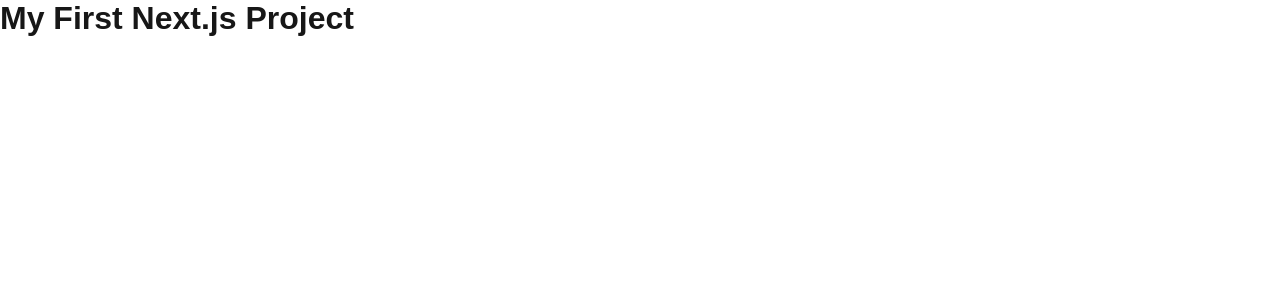
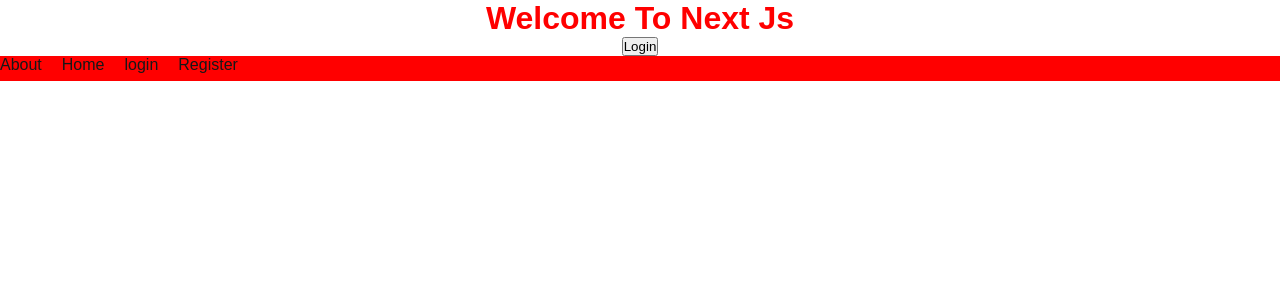
Before and after one commit to manidharreddy26/nextjs_practice, a Next.js app: page / in a window 1280 px wide. Shown: the top 300 px of the page. Built offline with nearby package versions, Linux system fonts and the light colour scheme.

Commit message:
initial commit

```diff
--- a/src/app/layout.js
+++ b/src/app/layout.js
@@ -24,7 +24,7 @@
         {children}
         {/* <hr /> */}
         {/* <br /> */}
-        {/* <Header /> */}
+        <Header />
       </body>
     </html>
   );
--- a/src/app/page.js
+++ b/src/app/page.js
@@ -1,40 +1,40 @@
+// const page = () => {
+//   return (
+//     <div>
+//       <h1>My First Next.js Project</h1>
+
+//     </div>
+//   );
+// };
+
+"use client";
+
+import { useRouter } from "next/navigation";
+
+import { useState } from "react";
+
+import React from "react";
+
 const page = () => {
+  // eslint-disable-next-line react-hooks/rules-of-hooks
+  const [user, setuser] = useState(true)
+
+  // eslint-disable-next-line react-hooks/rules-of-hooks
+  const router = useRouter();
+
+  console.log(router);
+
+  const userhandler = () => {
+    if (user) router.push('./Dashboard')
+    else router.push('./loginpage')
+  };
+
   return (
-    <div>
-      <h1>My First Next.js Project</h1>
-
+    <div align="center">
+      <h1 style={{ color: "red" }}>Welcome To Next Js</h1>
+      <button onClick={userhandler}>Login</button>
     </div>
   );
 };
 
-// "use client";
-
-// import { useRouter } from "next/navigation";
-
-// import { useState } from "react";
-
-// import React from "react";
-
-// const page = () => {
-//   // eslint-disable-next-line react-hooks/rules-of-hooks
-//   const [user, setuser] = useState(true)
-
-//   // eslint-disable-next-line react-hooks/rules-of-hooks
-//   const router = useRouter();
-
-//   console.log(router);
-
-//   const userhandler = () => {
-//     if (user) router.push('./Dashboard')
-//     else router.push('./loginpage')
-//   };
-
-//   return (
-//     <div align="center">
-//       <h1 style={{ color: "red" }}>Welcome To Next Js</h1>
-//       <button onClick={userhandler}>Login</button>
-//     </div>
-//   );
-// };
-
 export default page;
```
Also changed, not shown: src/app/About/page.jsx (line endings or trailing spaces).
